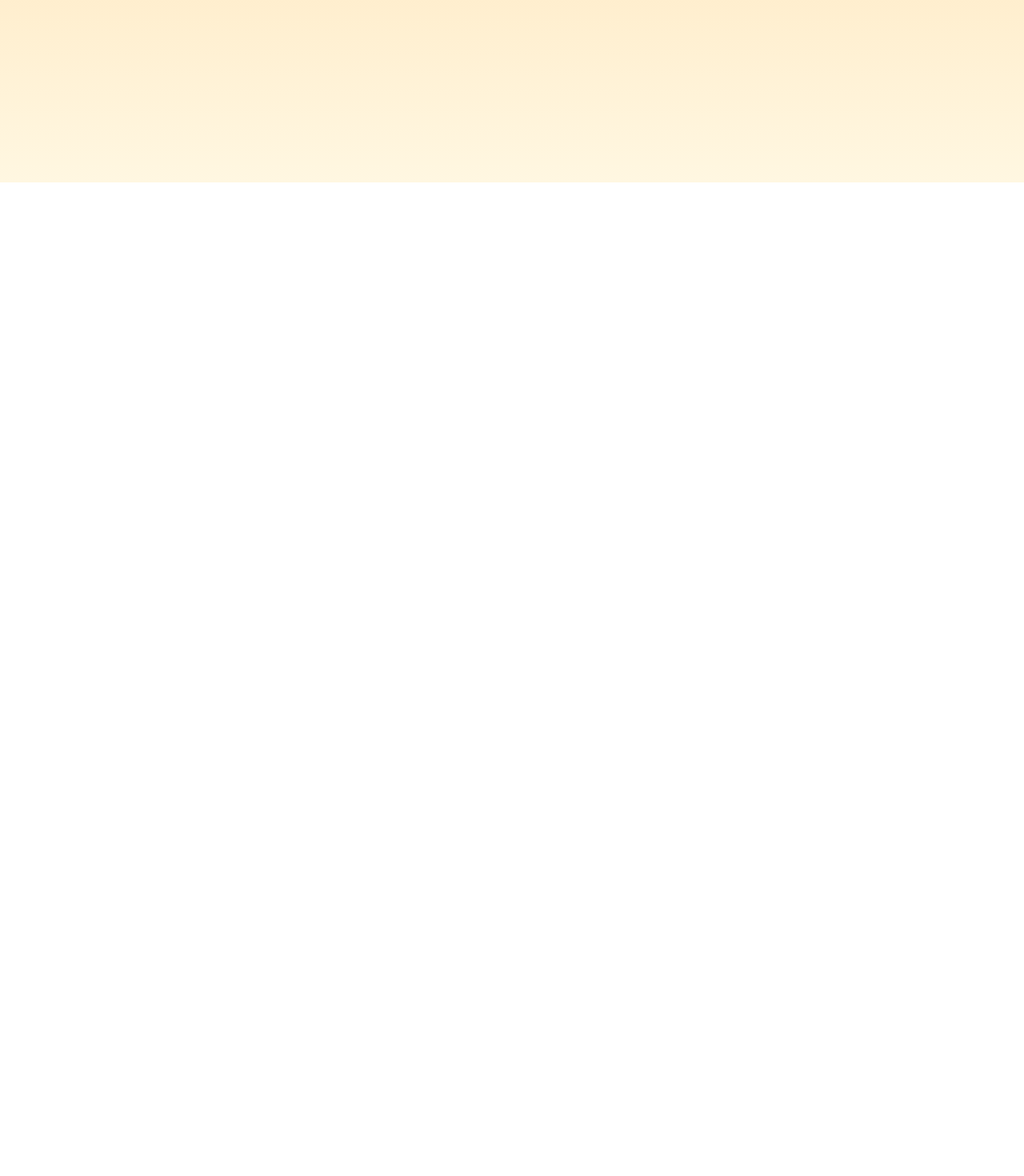
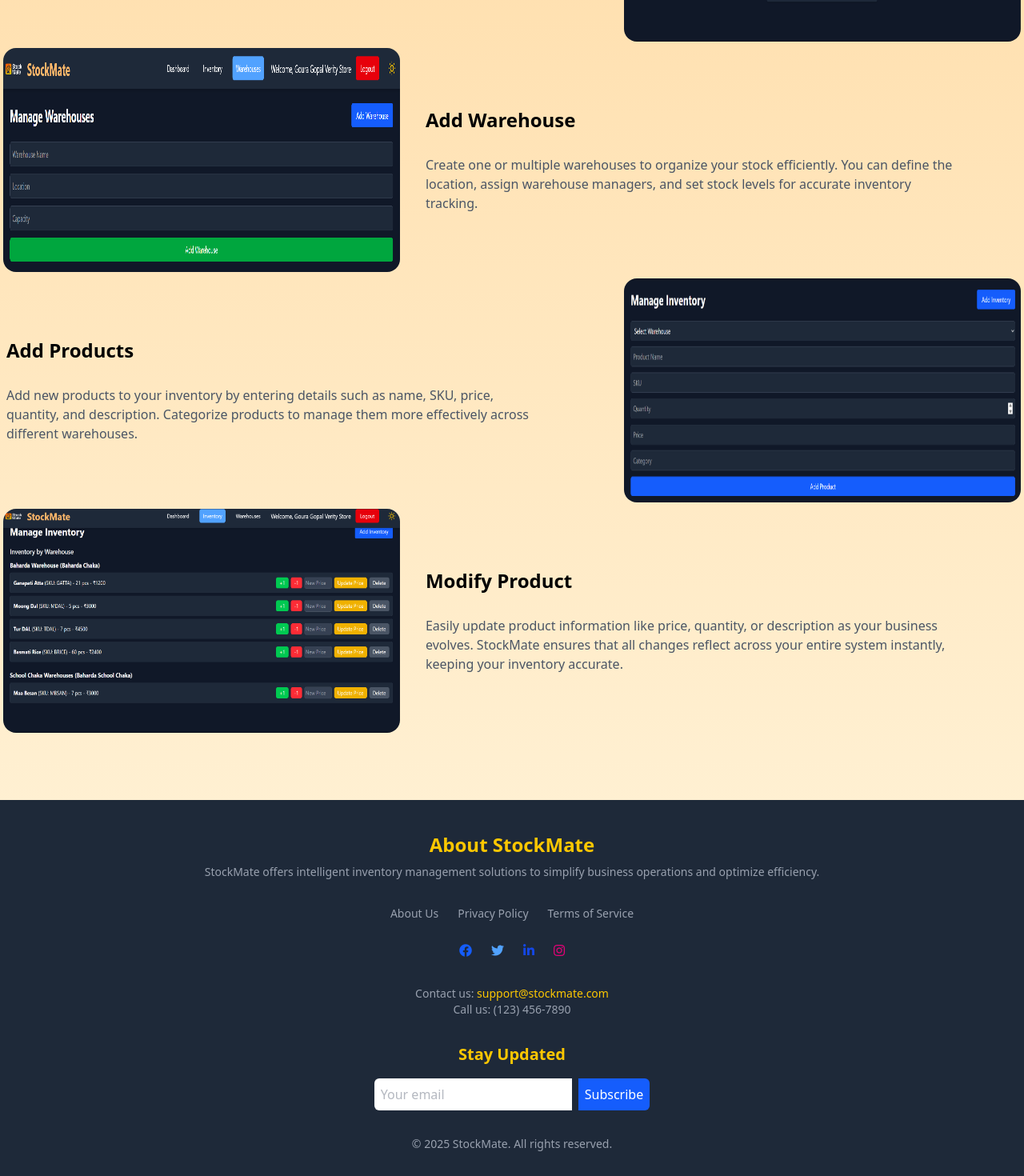
Before and after one commit to bikashgiri2002/FINAL_COLLEGE_PROJECT, a React (Vite) app in the folder StockMateOwnProject/frontend/: page /resources in a window 1280 px wide. Shown: the part 640-2110 px from the top of the page at 80% size. Before the commit the page ends 868 px from the top, so only its background shows below. Built offline with nearby package versions, Linux system fonts and the light colour scheme.

Commit message:
resource page

```diff
--- a/StockMateOwnProject/frontend/src/pages/PrivacyPolicy.jsx
+++ b/StockMateOwnProject/frontend/src/pages/PrivacyPolicy.jsx
@@ -2,7 +2,7 @@
 
 const PrivacyPolicy = () => {
   return (
-    <div className="bg-white dark:bg-gray-900 text-gray-800 dark:text-gray-200 min-h-screen px-4 py-10 md:px-20">
+    <div className="bg-white dark:bg-gray-900 text-gray-800 dark:text-gray-200 min-h-screen pt-10">
       <div className="max-w-4xl mx-auto">
         <h1 className="text-3xl md:text-4xl font-bold mb-6">Privacy Policy</h1>
 
--- a/StockMateOwnProject/frontend/src/pages/Resources.jsx
+++ b/StockMateOwnProject/frontend/src/pages/Resources.jsx
@@ -2,8 +2,10 @@
 
 const Resources = () => {
   return (
-    <div className="bg-gradient-to-b from-[#FFD89E] to-[#FFF7E1] min-h-screen p-5">
+    <div className="bg-gradient-to-b from-[#FFD89E] to-[#FFF7E1] min-h-screen">
       <h1 className="text-center text-2xl font-bold mb-5">Resources</h1>
+
+      {/* Get Started Block */}
       <div className="get-stated flex flex-col gap-5 md:flex-row">
         <div className="image md:w-2/5 w-full md:h-[18rem] p-1">
           <img
@@ -22,13 +24,192 @@
             user-friendly interface, making it easy for both new and experienced
             sellers to manage their business efficiently. Stokemate also
             provides helpful tools for inventory management, order tracking, and
-            customer engagement, ensuring a smooth selling experience. Whether
-            you're a small business or an individual seller, Stokemate offers a
-            convenient way to grow your online presence and reach more customers
-            effortlessly. Start selling today!
+            customer engagement. Start your journey today!
           </p>
         </div>
       </div>
+
+      {/* Log In */}
+      <div className="get-stated flex flex-col gap-5 md:flex-row-reverse">
+        <div className="image md:w-2/5 w-full md:h-[18rem] p-1">
+          <img
+            src="/user-access.png"
+            alt="login page"
+            className="h-full w-full rounded-2xl"
+          />
+        </div>
+        <div className="md:w-3/5 w-full flex flex-col justify-center gap-2 p-2">
+          <h2 className="text-2xl font-bold text-black">Log In</h2>
+          <p className="text-base text-gray-600 mt-5 break-words max-w-2xl">
+            Once registered, log in using your credentials to access your
+            dashboard. Our secure authentication ensures your data is protected.
+            After logging in, you can manage your inventory, view insights, and
+            start organizing your business operations.
+          </p>
+        </div>
+      </div>
+
+      {/* Add Warehouse */}
+      <div className="get-stated flex flex-col gap-5 md:flex-row">
+        <div className="image md:w-2/5 w-full md:h-[18rem] p-1">
+          <img
+            src="/ware-house-manage.png"
+            alt="add warehouse page"
+            className="h-full w-full rounded-2xl"
+          />
+        </div>
+        <div className="md:w-3/5 w-full flex flex-col justify-center gap-2 p-2">
+          <h2 className="text-2xl font-bold text-black">Add Warehouse</h2>
+          <p className="text-base text-gray-600 mt-5 break-words max-w-2xl">
+            Create one or multiple warehouses to organize your stock
+            efficiently. You can define the location, assign warehouse managers,
+            and set stock levels for accurate inventory tracking.
+          </p>
+        </div>
+      </div>
+
+      {/* Add Products */}
+      <div className="get-stated flex flex-col gap-5 md:flex-row-reverse">
+        <div className="image md:w-2/5 w-full md:h-[18rem] p-1">
+          <img
+            src="/inventory-manage.png"
+            alt="add products page"
+            className="h-full w-full rounded-2xl"
+          />
+        </div>
+        <div className="md:w-3/5 w-full flex flex-col justify-center gap-2 p-2">
+          <h2 className="text-2xl font-bold text-black">Add Products</h2>
+          <p className="text-base text-gray-600 mt-5 break-words max-w-2xl">
+            Add new products to your inventory by entering details such as name,
+            SKU, price, quantity, and description. Categorize products to manage
+            them more effectively across different warehouses.
+          </p>
+        </div>
+      </div>
+
+      {/* Modify Product */}
+      <div className="get-stated flex flex-col gap-5 md:flex-row">
+        <div className="image md:w-2/5 w-full md:h-[18rem] p-1">
+          <img
+            src="/customization.png"
+            alt="modify product page"
+            className="h-full w-full rounded-2xl"
+          />
+        </div>
+        <div className="md:w-3/5 w-full flex flex-col justify-center gap-2 p-2">
+          <h2 className="text-2xl font-bold text-black">Modify Product</h2>
+          <p className="text-base text-gray-600 mt-5 break-words max-w-2xl">
+            Easily update product information like price, quantity, or
+            description as your business evolves. StockMate ensures that all
+            changes reflect across your entire system instantly, keeping your
+            inventory accurate.
+          </p>
+        </div>
+      </div>
+
+      {/* Footer */}
+      {/* [Your existing footer remains unchanged here] */}
+      <footer className="bg-gray-800 text-white py-10 mt-20">
+        <div className="container mx-auto px-6">
+          {/* Company Information */}
+          <div className="text-center">
+            <h3 className="text-2xl font-semibold mb-2 text-yellow-400">
+              About StockMate
+            </h3>
+            <p className="text-sm text-gray-400">
+              StockMate offers intelligent inventory management solutions to
+              simplify business operations and optimize efficiency.
+            </p>
+          </div>
+
+          {/* Quick Links */}
+          <div className="flex justify-center space-x-6 mt-8 text-sm text-gray-400">
+            <a href="/about" className=" hover:text-blue-500">
+              About Us
+            </a>
+            <a href="/privacy-policy" className=" hover:text-blue-500">
+              Privacy Policy
+            </a>
+            <a href="/terms" className=" hover:text-blue-500">
+              Terms of Service
+            </a>
+          </div>
+
+          {/* Social Media Links */}
+          <div className="flex justify-center space-x-6 mt-6">
+            {/* Facebook */}
+            <a
+              href="https://facebook.com"
+              target="_blank"
+              className="text-blue-600 hover:text-blue-800"
+            >
+              <i className="fab fa-facebook-f"></i>
+            </a>
+            {/* Twitter */}
+            <a
+              href="https://twitter.com"
+              target="_blank"
+              className="text-blue-400 hover:text-blue-500"
+            >
+              <i className="fab fa-twitter"></i>
+            </a>
+            {/* LinkedIn */}
+            <a
+              href="https://linkedin.com"
+              target="_blank"
+              className="text-blue-700 hover:text-blue-900"
+            >
+              <i className="fab fa-linkedin-in"></i>
+            </a>
+            {/* Instagram */}
+            <a
+              href="https://instagram.com"
+              target="_blank"
+              className="text-pink-600 hover:text-pink-800"
+            >
+              <i className="fab fa-instagram"></i>
+            </a>
+          </div>
+
+          {/* Contact Information */}
+          <div className="text-center mt-8 text-sm text-gray-400">
+            <p>
+              Contact us:{" "}
+              <a
+                href="mailto:support@stockmate.com"
+                className="text-yellow-400 hover:text-blue-500"
+              >
+                support@stockmate.com
+              </a>
+            </p>
+            <p>Call us: (123) 456-7890</p>
+          </div>
+
+          {/* Newsletter Signup */}
+          <div className="text-center mt-8">
+            <h3 className="text-xl font-semibold text-yellow-400">
+              Stay Updated
+            </h3>
+            <form className="flex justify-center items-center mt-4 w-full sm:w-auto">
+              <input
+                type="email"
+                placeholder="Your email"
+                className="p-2 text-gray-500 rounded-l-md w-full sm:w-auto sm:mr-2 bg-white"
+              />
+              <button className="p-2 bg-blue-600 text-white rounded-r-md w-full sm:w-auto">
+                Subscribe
+              </button>
+            </form>
+          </div>
+
+          {/* Legal Information */}
+          <div className="text-center mt-8 text-sm text-gray-400">
+            <p>
+              &copy; {new Date().getFullYear()} StockMate. All rights reserved.
+            </p>
+          </div>
+        </div>
+      </footer>
     </div>
   );
 };
--- a/StockMateOwnProject/frontend/src/pages/Terms.jsx
+++ b/StockMateOwnProject/frontend/src/pages/Terms.jsx
@@ -2,7 +2,7 @@
 
 const Terms = () => {
   return (
-    <div className="bg-white dark:bg-gray-900 text-gray-800 dark:text-gray-200 min-h-screen px-4 py-10 md:px-20">
+    <div className="bg-white dark:bg-gray-900 text-gray-800 dark:text-gray-200 min-h-screen pt-10">
       <div className="max-w-4xl mx-auto">
         <h1 className="text-3xl md:text-4xl font-bold mb-6">
           Terms & Conditions
```
